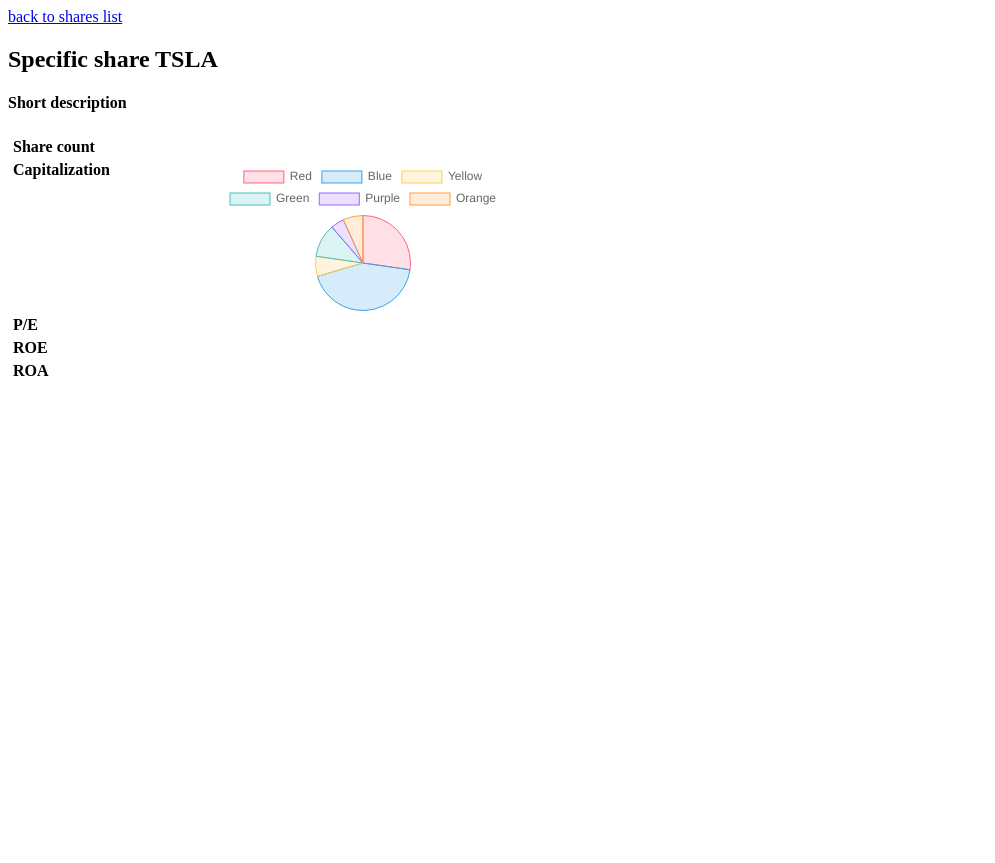
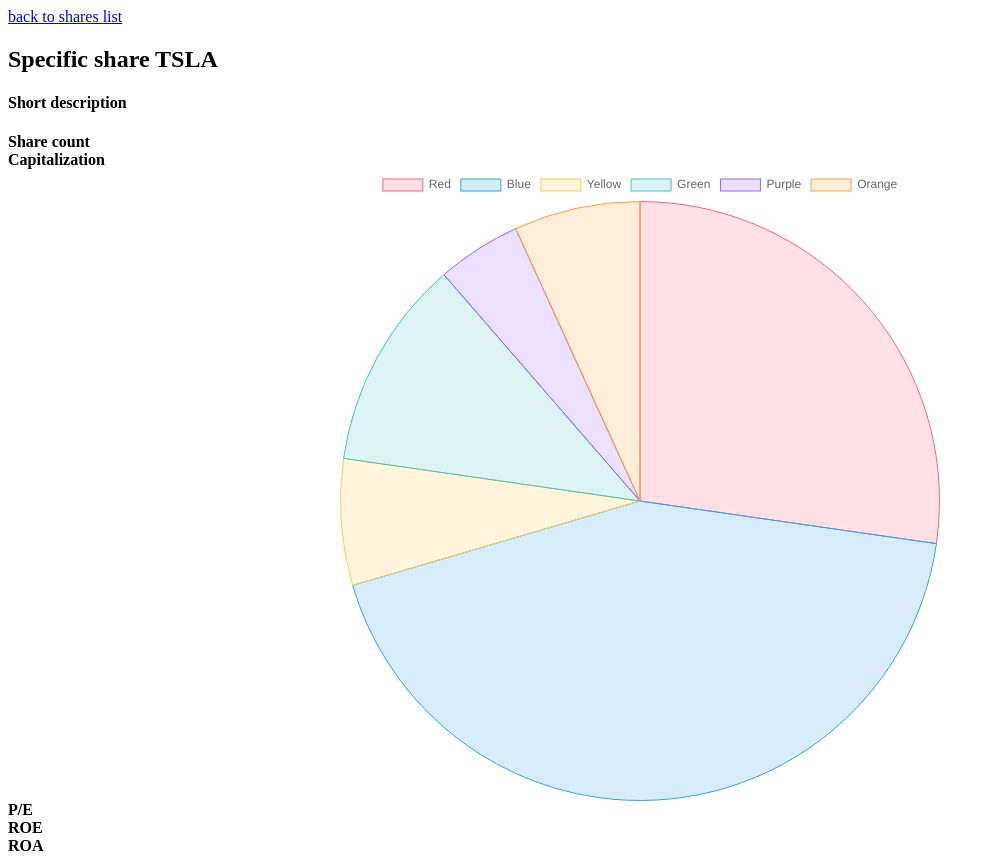
Before and after one commit to korostil/invest-front, a Vue app: page /share/TSLA in a window 1280 px wide. Shown: the whole page, without its empty margins (0-995 px from the left). Before the commit the page ends 800 px from the top, so only its background shows below. Built offline with nearby package versions, Linux system fonts and the light colour scheme.

Commit message:
Remove styles

```diff
--- a/src/App.vue
+++ b/src/App.vue
@@ -14,14 +14,3 @@
   },
 };
 </script>
-
-<style>
-#app {
-  font-family: Avenir, Helvetica, Arial, sans-serif;
-  -webkit-font-smoothing: antialiased;
-  -moz-osx-font-smoothing: grayscale;
-  text-align: center;
-  color: #2c3e50;
-  margin-top: 60px;
-}
-</style>
--- a/src/components/ShareItem.vue
+++ b/src/components/ShareItem.vue
@@ -24,17 +24,3 @@
   },
 };
 </script>
-
-<style scoped>
-.share {
-  font-size: 1rem;
-  padding: 0.5rem 1rem;
-  list-style: none;
-}
-
-.ticker {
-  margin-right: 1rem;
-  min-width: 100px;
-  text-align: right;
-}
-</style>
--- a/src/components/ShareList.vue
+++ b/src/components/ShareList.vue
@@ -25,18 +25,3 @@
   },
 };
 </script>
-
-<style scoped>
-ul {
-  list-style: none;
-  margin: 0;
-  padding: 0;
-}
-li {
-  border-top: 1px solid #303030;
-  padding: 5px;
-}
-li:first-child {
-  border-top: 0;
-}
-</style>
--- a/src/components/ShareView.vue
+++ b/src/components/ShareView.vue
@@ -84,25 +84,3 @@
   },
 };
 </script>
-
-<style scoped>
-.comparison {
-  display: table;
-  width: auto;
-  border-spacing: 5px;
-}
-.comparison-row {
-  display: table-row;
-  width: auto;
-  clear: both;
-}
-.comparison-row .title {
-  float: left; /* fix for  buggy browsers */
-  display: table-column;
-  width: 200px;
-}
-.comparison-row .content {
-  float: left; /* fix for  buggy browsers */
-  display: table-cell;
-}
-</style>
--- a/src/views/Shares.vue
+++ b/src/views/Shares.vue
@@ -11,5 +11,3 @@
   },
 };
 </script>
-
-<style scoped></style>
```
